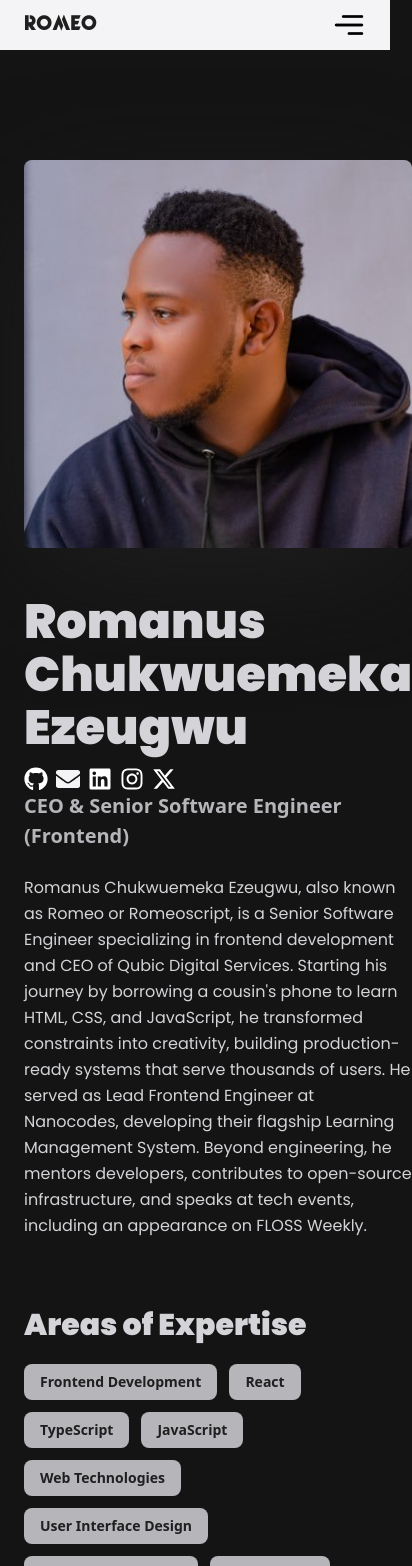
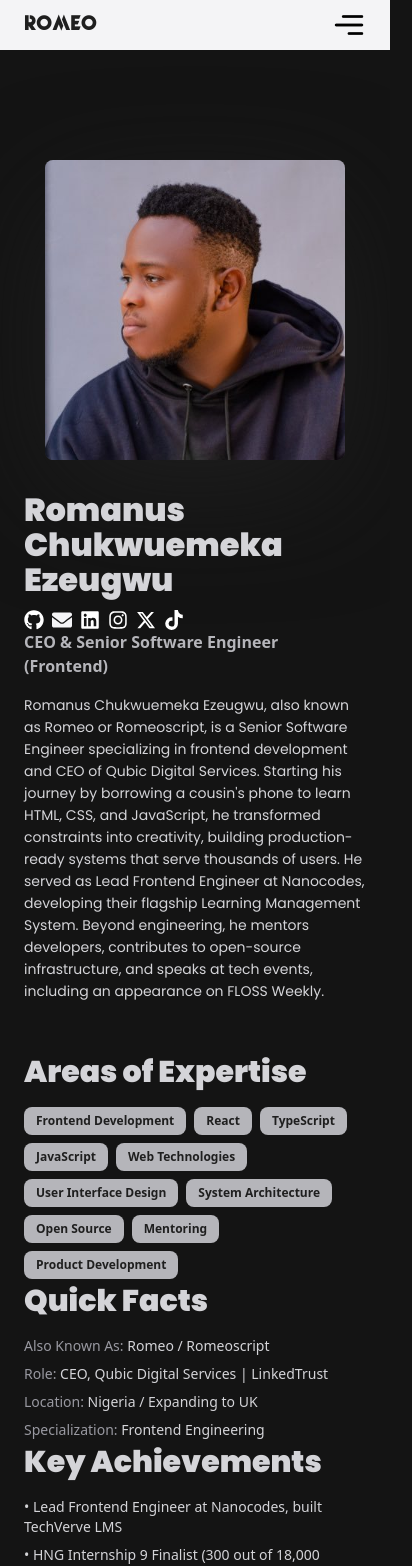
Before and after one commit to romeoscript/portfolio, a React (Vite) app: page /bio in a window 390 px wide. Shown: the top 1566 px of the page, 412 px wide, since content can reach past the window. Built offline with nearby package versions, Linux system fonts and the light colour scheme.

Commit message:
Improve bio page responsiveness and add TikTok link

```diff
--- a/src/components/BioPage.jsx
+++ b/src/components/BioPage.jsx
@@ -8,17 +8,18 @@ import { FaEnvelope } from 'react-icons/fa';
 import { FaLinkedin } from 'react-icons/fa';
 import { FaInstagram } from 'react-icons/fa';
 import { FaXTwitter } from 'react-icons/fa6';
+import { FaTiktok } from 'react-icons/fa';
 // import { FaX } from 'react-icons/fa';
 
 const BioPage = () => {
   return (
-    <div className="mt-[6rem]">
+    <div className="mt-[6rem] sm:mt-[6rem]">
       {/* Two Column Header - Picture Left, Content Right */}
-      <div className="grid lg:grid-cols-2 gap-12 items-start mb-16">
+      <div className="grid lg:grid-cols-2 gap-8 sm:gap-10 lg:gap-12 items-start mb-12 sm:mb-16">
 
         {/* Left Column - Profile Picture */}
         <div className="flex justify-center lg:justify-start">
-          <div className="w-full max-w-[500px] aspect-square rounded-lg overflow-hidden shadow-card bg-jetLight">
+          <div className="w-full max-w-[300px] sm:max-w-[400px] lg:max-w-[500px] aspect-square rounded-lg overflow-hidden shadow-card bg-jetLight">
             <img
               src={romeoImg}
               alt="Romanus Chukwuemeka Ezeugwu"
@@ -30,25 +31,25 @@ const BioPage = () => {
           </div>
         </div>
         {/* Right Column - Header Content */}
-        <div className="space-y-6">
+        <div className="space-y-4 sm:space-y-6">
 
           {/* Name */}
           <div>
-            <h2 className={`${styles.sectionHeadTextLight} text-[48px] md:text-[56px] leading-[1.1] mb-3`}>
+            <h2 className={`${styles.sectionHeadTextLight} text-[32px] xs:text-[40px] sm:text-[48px] md:text-[56px] leading-[1.1] mb-3`}>
               Romanus Chukwuemeka Ezeugwu
             </h2>
-            <div className="flex  gap-2">
+            <div className="flex gap-2 sm:gap-3">
               <a
                 href="https://github.com/romeoscript"
                 target="_blank"
                 rel="noopener noreferrer"
-                className="text-white hover:text-french transition-colors text-2xl">
+                className="text-white hover:text-french transition-colors text-xl sm:text-2xl">
 
                 <FaGithub />
               </a>
               <a
                 href="mailto:romeobourne211@gmail.com"
-                className="text-flashWhite hover:text-french transition-colors text-2xl">
+                className="text-flashWhite hover:text-french transition-colors text-xl sm:text-2xl">
 
                 <FaEnvelope />
               </a>
@@ -56,33 +57,40 @@ const BioPage = () => {
                 href="https://www.linkedin.com/in/ezeugwuromanus/"
                 target="_blank"
                 rel="noopener noreferrer"
-                className="text-white hover:text-french transition-colors text-2xl">
+                className="text-white hover:text-french transition-colors text-xl sm:text-2xl">
                 <FaLinkedin />
               </a>
               <a
                 href="https://www.instagram.com/romeoscript1/"
                 target="_blank"
                 rel="noopener noreferrer"
-                className="text-white hover:text-french transition-colors text-2xl">
+                className="text-white hover:text-french transition-colors text-xl sm:text-2xl">
                 <FaInstagram />
               </a>
               <a
                 href="https://www.x.com/romeoscript1/"
                 target="_blank"
                 rel="noopener noreferrer"
-                className="text-white hover:text-french transition-colors text-2xl">
+                className="text-white hover:text-french transition-colors text-xl sm:text-2xl">
 
                 <FaXTwitter />
               </a>
+              <a
+                href="https://www.tiktok.com/@romeoscript5"
+                target="_blank"
+                rel="noopener noreferrer"
+                className="text-white hover:text-french transition-colors text-xl sm:text-2xl">
+                <FaTiktok />
+              </a>
             </div>
-            <p className="text-french text-[20px] font-semibold">
+            <p className="text-french text-[16px] sm:text-[18px] md:text-[20px] font-semibold">
               CEO & Senior Software Engineer (Frontend)
             </p>
           </div>
 
           {/* Biography */}
           <div>
-            <p className="text-timberWolf text-[16px] leading-[26px] font-poppins">
+            <p className="text-timberWolf text-[14px] sm:text-[15px] md:text-[16px] leading-[22px] sm:leading-[24px] md:leading-[26px] font-poppins">
               Romanus Chukwuemeka Ezeugwu, also known as Romeo or Romeoscript, is a Senior Software Engineer
               specializing in frontend development and CEO of Qubic Digital Services. Starting his journey by
               borrowing a cousin's phone to learn HTML, CSS, and JavaScript, he transformed constraints into
@@ -99,13 +107,13 @@ const BioPage = () => {
       </div>
 
       {/* Full Width Biography Content Below */}
-      <div className="space-y-10 max-w-4xl mt-12">
+      <div className="space-y-8 sm:space-y-10 max-w-4xl mt-8 sm:mt-12">
         <div>
         <div>
-            <h3 className={`${styles.sectionHeadTextLight} text-[24px] mb-4`}>
+            <h3 className={`${styles.sectionHeadTextLight} text-[20px] sm:text-[22px] md:text-[24px] mb-3 sm:mb-4`}>
               Areas of Expertise
             </h3>
-            <div className="flex flex-wrap gap-3">
+            <div className="flex flex-wrap gap-2 sm:gap-3">
               {[
                 'Frontend Development',
                 'React',
@@ -120,7 +128,7 @@ const BioPage = () => {
               ].map((skill, index) => (
                 <span
                   key={index}
-                  className="bg-french px-4 py-2 rounded-lg text-eerieBlack text-sm font-semibold">
+                  className="bg-french px-3 py-1.5 sm:px-4 sm:py-2 rounded-lg text-eerieBlack text-xs sm:text-sm font-semibold">
                   {skill}
                 </span>
               ))}
@@ -129,10 +137,10 @@ const BioPage = () => {
 
           {/* Quick Facts */}
           <div>
-            <h3 className={`${styles.sectionHeadTextLight} text-[24px] mb-4`}>
+            <h3 className={`${styles.sectionHeadTextLight} text-[20px] sm:text-[22px] md:text-[24px] mb-3 sm:mb-4`}>
               Quick Facts
             </h3>
-            <div className="space-y-2 text-timberWolf">
+            <div className="space-y-2 text-timberWolf text-sm sm:text-base">
               <p><span className="text-taupe">Also Known As:</span> Romeo / Romeoscript</p>
               <p><span className="text-taupe">Role:</span> CEO, Qubic Digital Services | LinkedTrust</p>
               <p><span className="text-taupe">Location:</span> Nigeria / Expanding to UK</p>
@@ -142,10 +150,10 @@ const BioPage = () => {
 
           {/* Key Achievements */}
           <div>
-            <h3 className={`${styles.sectionHeadTextLight} text-[24px] mb-4`}>
+            <h3 className={`${styles.sectionHeadTextLight} text-[20px] sm:text-[22px] md:text-[24px] mb-3 sm:mb-4`}>
               Key Achievements
             </h3>
-            <ul className="space-y-2 text-timberWolf">
+            <ul className="space-y-2 text-timberWolf text-sm sm:text-base">
               <li>• Lead Frontend Engineer at Nanocodes, built TechVerve LMS</li>
               <li>• HNG Internship 9 Finalist (300 out of 18,000 participants)</li>
               <li>• GAIN Hackathon Finalist (Team GETO AI)</li>
@@ -155,9 +163,9 @@ const BioPage = () => {
             </ul>
           </div>
           <div>
-             <h3 className={`${styles.sectionHeadTextLight} text-[32px] mb-4`}>Early Journey</h3>
+             <h3 className={`${styles.sectionHeadTextLight} text-[24px] sm:text-[28px] md:text-[32px] mb-3 sm:mb-4`}>Early Journey</h3>
              <div className="space-y-4">
-               <p className="text-timberWolf text-[16px] leading-[28px] font-poppins">
+               <p className="text-timberWolf text-[14px] sm:text-[15px] md:text-[16px] leading-[24px] sm:leading-[26px] md:leading-[28px] font-poppins">
                  Romanus's journey into technology began with borrowed resources and determination. Without a
                  laptop or smartphone, he constantly borrowed his cousin's phone to research and study coding.
                  He taught himself HTML, CSS, and JavaScript using SoloLearn, studying until the battery died,
@@ -168,25 +176,25 @@ const BioPage = () => {
            </div>
 
            {/* Professional Impact */}
-           <div className="mt-10">
-             <h3 className={`${styles.sectionHeadTextLight} text-[32px] mb-4`}>Professional Impact</h3>
+           <div className="mt-8 sm:mt-10">
+             <h3 className={`${styles.sectionHeadTextLight} text-[24px] sm:text-[28px] md:text-[32px] mb-3 sm:mb-4`}>Professional Impact</h3>
             <div className="space-y-4">
-              <p className="text-timberWolf text-[16px] leading-[28px] font-poppins">
+              <p className="text-timberWolf text-[14px] sm:text-[15px] md:text-[16px] leading-[24px] sm:leading-[26px] md:leading-[28px] font-poppins">
                 At Nanocodes, where he served as Lead Frontend Engineer, Romanus shaped both product and people.
                 He led development of the company's flagship Learning Management System (TechVerve), serving hundreds
                 of students, and built their online marketplace and blog, establishing the technical foundation that
                 still powers their business today.
               </p>
-               <p className="text-timberWolf text-[16px] leading-[28px] font-poppins">
+               <p className="text-timberWolf text-[14px] sm:text-[15px] md:text-[16px] leading-[24px] sm:leading-[26px] md:leading-[28px] font-poppins">
                  Beyond engineering, he worked with marketing teams to shape acquisition funnels, setting up analytics,
                  optimizing SEO, and defining experiences that turned visitors into active users.</p>
              </div>
            </div>
 
-           <div className="mt-10">
-             <h3 className={`${styles.sectionHeadTextLight} text-[32px] mb-4`}>Mentorship & Community</h3>
+           <div className="mt-8 sm:mt-10">
+             <h3 className={`${styles.sectionHeadTextLight} text-[24px] sm:text-[28px] md:text-[32px] mb-3 sm:mb-4`}>Mentorship & Community</h3>
              <div className="space-y-4">
-               <p className="text-timberWolf text-[16px] leading-[28px] font-poppins">
+               <p className="text-timberWolf text-[14px] sm:text-[15px] md:text-[16px] leading-[24px] sm:leading-[26px] md:leading-[28px] font-poppins">
                  What defined Romanus's time at Nanocodes wasn't just the code he wrote; it was the developers he
                  mentored. In 2022, he organized trips to GDG DevFest Enugu so students could meet real practitioners
                  and see how the industry works. His impact extends beyond company walls—he contributes to open-source
@@ -197,17 +205,17 @@ const BioPage = () => {
            </div>
 
            {/* Recognition & Future Vision */}
-           <div className="mt-10">
-             <h3 className={`${styles.sectionHeadTextLight} text-[32px] mb-4`}>Recognition & Future Vision</h3>
+           <div className="mt-8 sm:mt-10">
+             <h3 className={`${styles.sectionHeadTextLight} text-[24px] sm:text-[28px] md:text-[32px] mb-3 sm:mb-4`}>Recognition & Future Vision</h3>
              <div className="space-y-4">
-               <p className="text-timberWolf text-[16px] leading-[28px] font-poppins">
+               <p className="text-timberWolf text-[14px] sm:text-[15px] md:text-[16px] leading-[24px] sm:leading-[26px] md:leading-[28px] font-poppins">
                  Romanus graduated as one of 300 finalists out of 18,000 participants in HNG Internship 9—one of
                  Africa's most competitive tech bootcamps. He was also a finalist at the Generative AI Network (GAIN)
                  Hackathon, serving as a frontend engineer for Team GETO AI. These experiences reinforced his belief
                  that his value isn't just in the code he writes—it's in the infrastructure he contributes to, the
                  developers he mentors, and the knowledge he shares.
                </p>
-               <p className="text-timberWolf text-[16px] leading-[28px] font-poppins">
+               <p className="text-timberWolf text-[14px] sm:text-[15px] md:text-[16px] leading-[24px] sm:leading-[26px] md:leading-[28px] font-poppins">
                  As CEO of Qubic Digital Services, Romanus is building digital infrastructure for businesses across
                  Africa, helping SMEs establish their digital presence. He plans to expand Qubic's footprint into the
                  UK market, focusing on privacy-first, user-centric platforms and scalable frontend systems. His vision
@@ -219,10 +227,10 @@ const BioPage = () => {
            </div>
 
           {/* Back Link */}
-          <div className="pt-6 border-t border-taupe mt-10">
+          <div className="pt-4 sm:pt-6 border-t border-taupe mt-8 sm:mt-10">
             <a
               href="/"
-              className="text-french hover:text-flashWhite transition-colors text-[16px] flex items-center gap-2">
+              className="text-french hover:text-flashWhite transition-colors text-sm sm:text-base md:text-[16px] flex items-center gap-2">
               <span>←</span> Back to Home
             </a>
           </div>
```
